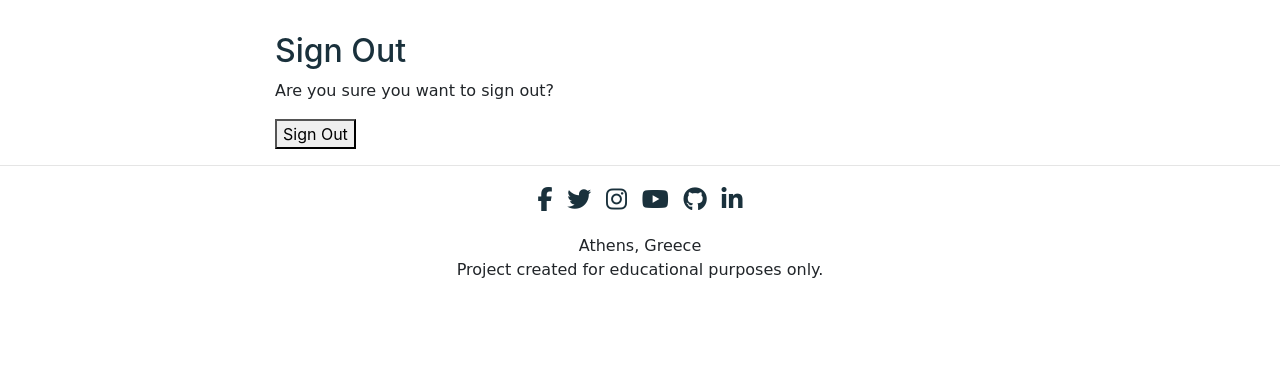
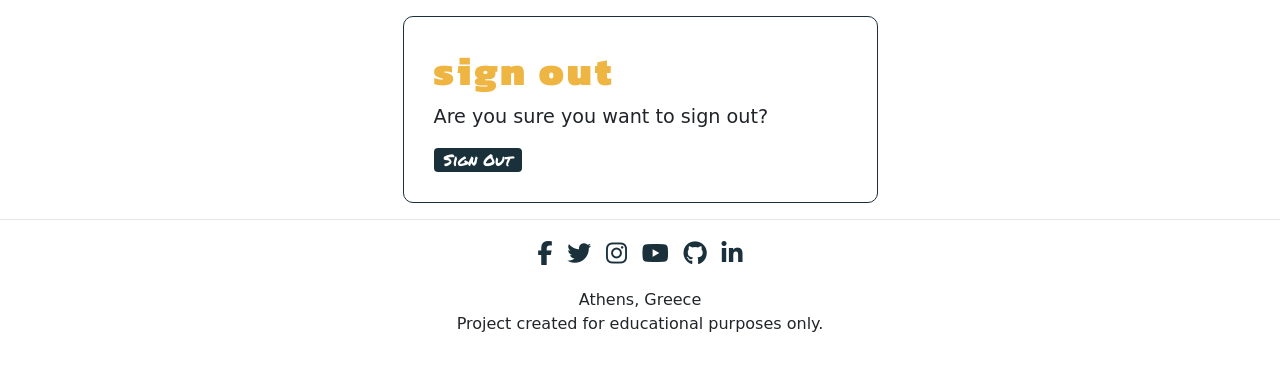
Before and after one commit to CluelessBiker/project4-print-statements, a Django app: page /accounts/logout/ in a window 1280 px wide. Shown: the part 202-573 px from the top of the page. Run offline with Django 3.2, Linux system fonts and the light colour scheme; the visitor is signed in with stand-in values (Sample User, id 1); some libraries are stand-ins or nearby versions; some web fonts are replaced.

Commit message:
Login/logout & register form styled for all screen sizes.

```diff
--- a/static/css/style.css
+++ b/static/css/style.css
@@ -103,6 +103,10 @@ h3 {
     width: 90%;
 }
 
+.left-posts {
+    width: 24%;
+}
+
 .all-posts-post-box {
     box-sizing: border-box;
     border: 1px solid #1A313C;
@@ -165,6 +169,37 @@ h3 {
 
 .single-post-comments h3 {
     margin-top: 20px;
+}
+
+/* LOGIN - LOGOUT - REGISTER */
+.login-out-register {
+    margin: auto;
+    border: 0.5px solid #1A313C;
+    padding: 30px;
+    border-radius: 10px;
+}
+
+.login-out-register h2 {
+    font-family: 'Kanit', sans-serif;
+    font-weight: 900;
+    letter-spacing: 3px;
+    font-size: 2.5em;
+    text-transform: lowercase;
+    color: #EFB542;
+}
+
+.login-out-register p {
+    font-size: 1.2em;
+}
+
+.login-register-button {
+    background: #1A313C;
+    border-radius: 4px;
+    border: none;
+    color: white;
+    text-align: center;
+    font-family: 'Permanent Marker', cursive;
+    padding: 0 10px;
 }
 
 
--- a/templates/account/login.html
+++ b/templates/account/login.html
@@ -9,7 +9,7 @@
 
 <div class="container">
   <div class="row">
-    <div class="col-md-8 mt-3 offset-md-2">
+    <div class="col-md-5 login-out-register">
       <h2>{% trans "Sign In" %}</h2>
 
       {% get_providers as socialaccount_providers %}
@@ -42,8 +42,10 @@
         {% if redirect_field_value %}
         <input type="hidden" name="{{ redirect_field_name }}" value="{{ redirect_field_value }}" />
         {% endif %}
+        <button class="primaryAction login-register-button"type="submit">{% trans "Sign In" %}</button>
+        <br>
+        <br>
         <a class="button secondaryAction" href="{% url 'account_reset_password' %}">{% trans "Forgot Password?" %}</a>
-        <button class="primaryAction" type="submit">{% trans "Sign In" %}</button>
       </form>
 
     </div>
--- a/templates/account/logout.html
+++ b/templates/account/logout.html
@@ -8,7 +8,7 @@
 
 <div class="container">
   <div class="row">
-    <div class="col-md-8 mt-3 offset-md-2">
+    <div class="col-md-5 login-out-register">
 
       <h2>{% trans "Sign Out" %}</h2>
 
@@ -19,7 +19,7 @@
         {% if redirect_field_value %}
         <input type="hidden" name="{{ redirect_field_name }}" value="{{ redirect_field_value }}" />
         {% endif %}
-        <button type="submit">{% trans 'Sign Out' %}</button>
+        <button type="submit" class="login-register-button">{% trans 'Sign Out' %}</button>
       </form>
     </div>
   </div>
--- a/templates/account/signup.html
+++ b/templates/account/signup.html
@@ -8,7 +8,7 @@
 
 <div class="container">
   <div class="row">
-    <div class="col-md-8 mt-3 offset-md-2">
+    <div class="col-md-5 login-out-register">
       <h2>{% trans "Sign Up" %}</h2>
 
       <p>{% blocktrans %}Already have an account? Then please <a href="{{ login_url }}">sign in</a>.{% endblocktrans %}
@@ -20,7 +20,7 @@
         {% if redirect_field_value %}
         <input type="hidden" name="{{ redirect_field_name }}" value="{{ redirect_field_value }}" />
         {% endif %}
-        <button type="submit">{% trans "Sign Up" %} &raquo;</button>
+        <button type="submit" class="login-register-button">{% trans "Sign Up" %} &raquo;</button>
       </form>
     </div>
   </div>
--- a/templates/blog-post.html
+++ b/templates/blog-post.html
@@ -3,7 +3,6 @@
 {% block content %}
 
 {% load crispy_forms_tags %}
-
 
 <div class="row single-blog-post">
     <h1 class="name">{{ post.title }}</h1>
@@ -63,7 +62,7 @@
 
         <div class="row">
             <!-- POST COMMENTS -->
-            <!-- card taken from django walkthrough -->
+            <!-- card modified from django walkthrough -->
             <div class="card col-md-11 single-post-comments">
                 <h3>Comments:</h3>
                 <div class="card-body">
@@ -85,7 +84,7 @@
 
         <div class="row">
             <!-- SUBMIT COMMENT -->
-            <!-- card taken from django walkthrough -->
+            <!-- card modified from django walkthrough -->
             <div class="card col-md-11 single-post-comments">
                 <div class="card-body">
                     {% if commented %}
```
